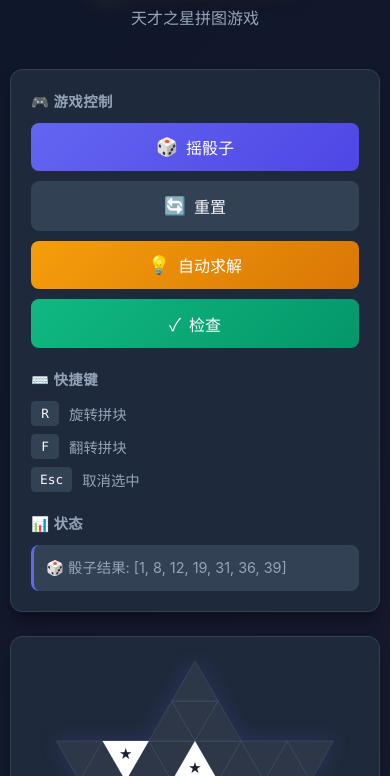
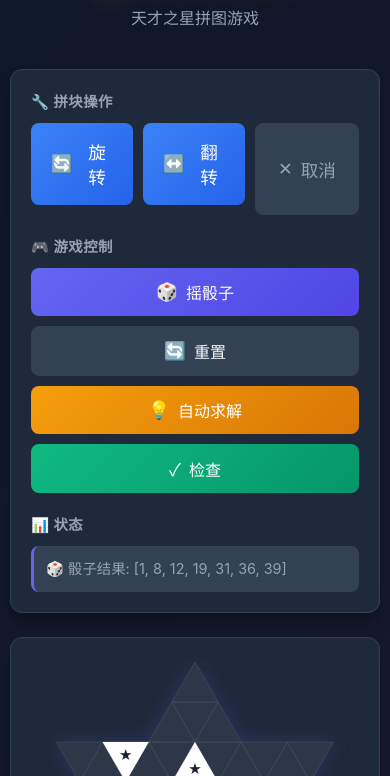
Before and after one commit to zackzeng00/genius-star-game, a plain HTML site: page game/index.html in a window 390 px wide. Shown: the part 68-844 px from the top of the page. Drawn offline with Linux system fonts and the light colour scheme.

Commit message:
feat: 添加移动端操作按钮
- 添加旋转、翻转、取消按钮（替代键盘快捷键）
- 移动端优化：按钮更大、突出显示
- 隐藏移动端的快捷键提示

```diff
--- a/game/index.html
+++ b/game/index.html
@@ -1,5 +1,6 @@
 <!DOCTYPE html>
 <html lang="zh-CN">
+
 <head>
     <meta charset="UTF-8">
     <meta name="viewport" content="width=device-width, initial-scale=1.0">
@@ -7,6 +8,7 @@
     <title>🌟 Genius Star 拼图游戏</title>
     <link rel="stylesheet" href="styles.css">
 </head>
+
 <body>
     <div class="game-container">
         <!-- 标题区域 -->
@@ -42,13 +44,20 @@
                     </button>
                 </div>
 
-                <div class="panel-section">
-                    <h3>⌨️ 快捷键</h3>
-                    <ul class="shortcuts-list">
-                        <li><kbd>R</kbd> 旋转拼块</li>
-                        <li><kbd>F</kbd> 翻转拼块</li>
-                        <li><kbd>Esc</kbd> 取消选中</li>
-                    </ul>
+                <div class="panel-section piece-controls">
+                    <h3>🔧 拼块操作</h3>
+                    <div class="piece-action-btns">
+                        <button id="btn-rotate" class="btn btn-action" title="旋转 (R)">
+                            <span class="btn-icon">🔄</span> 旋转
+                        </button>
+                        <button id="btn-flip" class="btn btn-action" title="翻转 (F)">
+                            <span class="btn-icon">↔️</span> 翻转
+                        </button>
+                        <button id="btn-cancel" class="btn btn-action-secondary" title="取消 (Esc)">
+                            <span class="btn-icon">✕</span> 取消
+                        </button>
+                    </div>
+                    <p class="shortcuts-hint">快捷键: R旋转 / F翻转 / Esc取消</p>
                 </div>
 
                 <div class="panel-section">
@@ -85,4 +94,5 @@
     <script src="js/solver.js"></script>
     <script src="js/game.js"></script>
 </body>
+
 </html>
--- a/game/js/game.js
+++ b/game/js/game.js
@@ -62,7 +62,7 @@ const Game = {
      * 绑定事件监听器
      */
     bindEvents() {
-        // 按钮事件
+        // 游戏控制按钮
         document.getElementById('btn-roll').addEventListener('click', () => this.rollDice());
         document.getElementById('btn-reset').addEventListener('click', () => this.resetGame());
         document.getElementById('btn-solve').addEventListener('click', () => this.autoSolve());
@@ -71,6 +71,11 @@ const Game = {
             document.getElementById('victory-modal').classList.add('hidden');
             this.rollDice();
         });
+
+        // 拼块操作按钮
+        document.getElementById('btn-rotate').addEventListener('click', () => this.rotatePiece());
+        document.getElementById('btn-flip').addEventListener('click', () => this.flipPiece());
+        document.getElementById('btn-cancel').addEventListener('click', () => this.cancelSelection());
 
         // 键盘事件
         document.addEventListener('keydown', (e) => this.handleKeydown(e));
@@ -83,6 +88,41 @@ const Game = {
         // 触摸事件
         this.boardSvg.addEventListener('touchmove', (e) => this.handleBoardTouchMove(e));
         this.boardSvg.addEventListener('touchend', (e) => this.handleBoardTouchEnd(e));
+    },
+
+    /**
+     * 旋转当前选中的拼块
+     */
+    rotatePiece() {
+        if (!this.selectedPiece || this.selectedPiece.placed) {
+            this.setStatus('请先选中一个拼块');
+            return;
+        }
+        Pieces.rotate(this.selectedPiece);
+        this.renderPieces();
+        this.setStatus(`🔄 已旋转: ${this.selectedPiece.name}`);
+    },
+
+    /**
+     * 翻转当前选中的拼块
+     */
+    flipPiece() {
+        if (!this.selectedPiece || this.selectedPiece.placed) {
+            this.setStatus('请先选中一个拼块');
+            return;
+        }
+        Pieces.reflect(this.selectedPiece);
+        this.renderPieces();
+        this.setStatus(`↔️ 已翻转: ${this.selectedPiece.name}`);
+    },
+
+    /**
+     * 取消选中拼块
+     */
+    cancelSelection() {
+        this.selectedPiece = null;
+        this.renderPieces();
+        this.setStatus('已取消选择');
     },
 
     /**
--- a/game/styles.css
+++ b/game/styles.css
@@ -389,6 +389,7 @@ kbd {
         opacity: 0;
         transform: scale(0.9);
     }
+
     to {
         opacity: 1;
         transform: scale(1);
@@ -416,9 +417,12 @@ kbd {
 
 /* 动画 */
 @keyframes pulse {
-    0%, 100% {
+
+    0%,
+    100% {
         transform: scale(1);
     }
+
     50% {
         transform: scale(1.05);
     }
@@ -426,6 +430,55 @@ kbd {
 
 .pulse {
     animation: pulse 0.5s ease-in-out;
+}
+
+/* 拼块操作按钮 */
+.piece-action-btns {
+    display: flex;
+    gap: 8px;
+    flex-wrap: wrap;
+}
+
+.btn-action {
+    flex: 1;
+    min-width: 70px;
+    padding: 10px 12px;
+    background: linear-gradient(135deg, #3b82f6 0%, #2563eb 100%);
+    color: white;
+    font-size: 0.9rem;
+}
+
+.btn-action:hover {
+    background: linear-gradient(135deg, #60a5fa 0%, #3b82f6 100%);
+}
+
+.btn-action-secondary {
+    flex: 1;
+    min-width: 70px;
+    padding: 10px 12px;
+    background: var(--bg-hover);
+    color: var(--text-secondary);
+    border: 1px solid var(--border);
+    font-size: 0.9rem;
+}
+
+.btn-action-secondary:hover {
+    background: #475569;
+    color: var(--text-primary);
+}
+
+.shortcuts-hint {
+    margin-top: 10px;
+    font-size: 0.75rem;
+    color: var(--text-muted);
+    text-align: center;
+}
+
+/* 按钮禁用状态 */
+.btn:disabled {
+    opacity: 0.5;
+    cursor: not-allowed;
+    transform: none !important;
 }
 
 /* 响应式设计 */
@@ -444,6 +497,29 @@ kbd {
         flex: 1;
         min-width: 200px;
     }
+
+    /* 移动端突出显示拼块操作按钮 */
+    .piece-controls {
+        order: -1;
+        width: 100%;
+        min-width: 100%;
+    }
+
+    .piece-action-btns {
+        justify-content: center;
+    }
+
+    .btn-action,
+    .btn-action-secondary {
+        min-width: 90px;
+        padding: 14px 16px;
+        font-size: 1rem;
+    }
+
+    .shortcuts-hint {
+        display: none;
+        /* 移动端隐藏快捷键提示 */
+    }
 }
 
 @media (max-width: 600px) {
@@ -459,4 +535,15 @@ kbd {
         width: 60px;
         height: 45px;
     }
+
+    /* 移动端操作按钮更大 */
+    .btn-action,
+    .btn-action-secondary {
+        padding: 16px 20px;
+        font-size: 1.1rem;
+    }
+
+    .piece-action-btns {
+        gap: 10px;
+    }
 }
```
